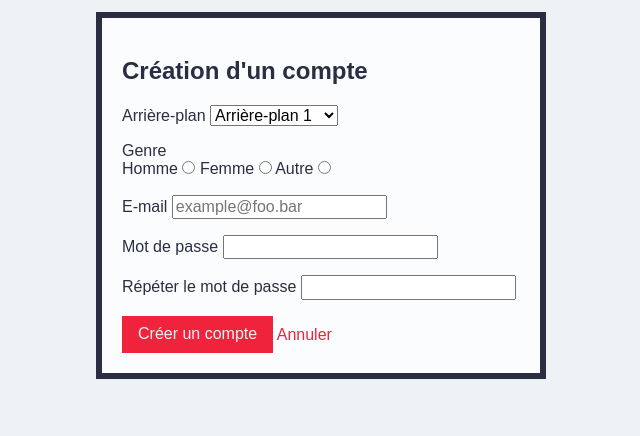
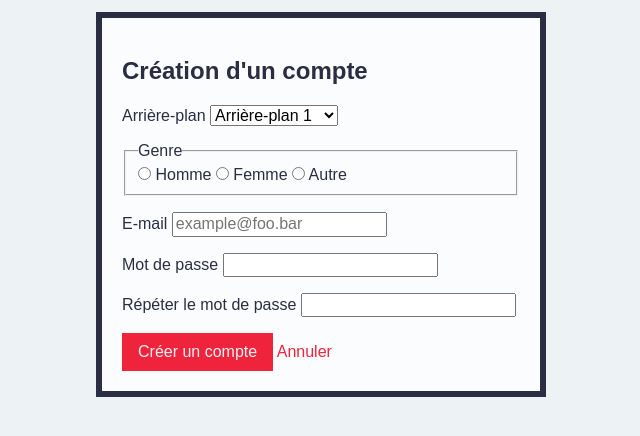
Before and after one commit to divtec-cejef/2022-mini-form-dindin-nibnib, a plain HTML site: page index.html in a window 1280 px wide. Shown: the part 108-544 px from the top of the page, without its empty margins (319-959 px from the left). Drawn offline with Linux system fonts and the light colour scheme; a script that the page names is missing.

Commit message:
added class

```diff
--- a/index.html
+++ b/index.html
@@ -38,15 +38,23 @@
 				</select>
 			</li>
 			<li>
-				<label for="gender">Genre</label>
-				<div id="gender">
-					<label for="male">Homme</label>
-					<input type="radio" name="gender" id="male">
-					<label for="female">Femme</label>
-					<input type="radio" name="gender" id="female">
-					<label for="other">Autre</label>
-					<input type="radio" name="gender" id="other">
-				</div>
+				<fieldset id="gender">
+					<legend>Genre</legend>
+					<div class="radio-button">
+						<label>
+							<input type="radio" name="gender">
+							Homme
+						</label>
+						<label>
+							<input type="radio" name="gender">
+							Femme
+						</label>
+						<label>
+							<input type="radio" name="gender">
+							Autre
+						</label>
+					</div>
+				</fieldset>
 			</li>
 			<li>
 				<label for="email">E-mail</label>
```
